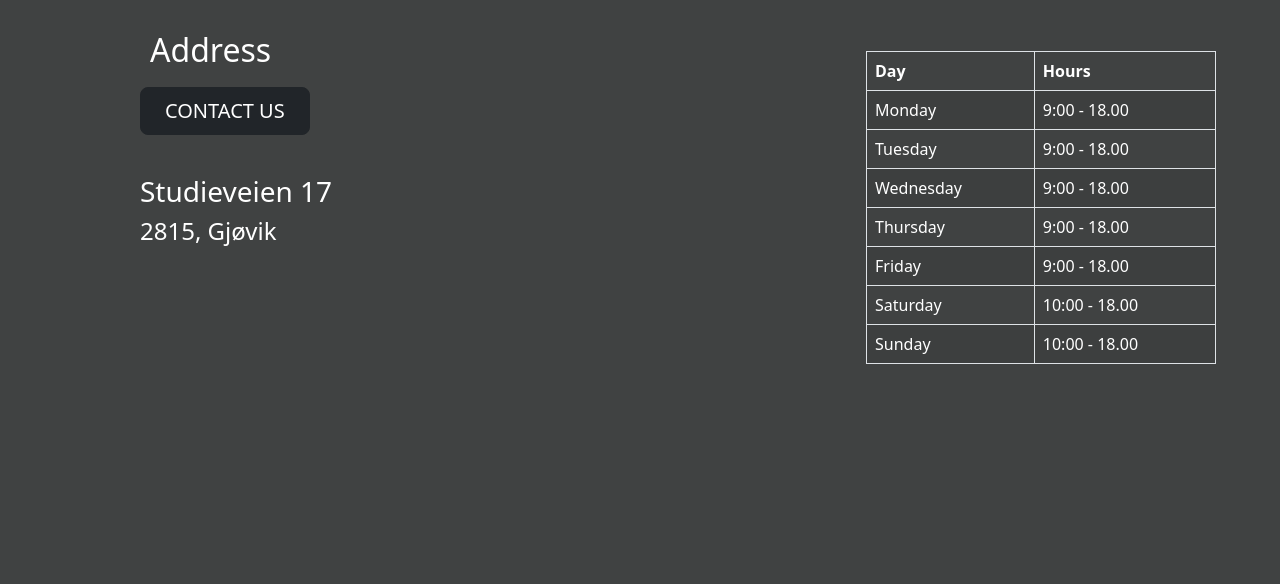
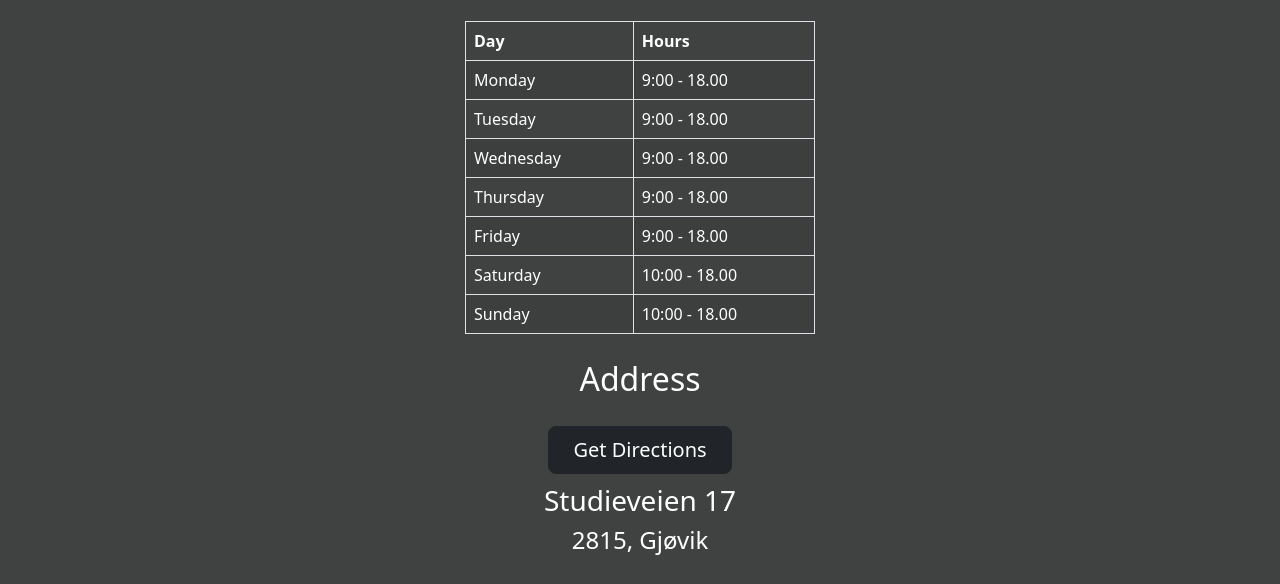
Before and after one commit to leooproYT/thc, a plain HTML site: page index.html in a window 1280 px wide. Shown: the part 1702-2286 px from the top of the page. Before the commit the page ends 2112 px from the top, so only its background shows below. Drawn offline with nearby package versions, Linux system fonts and the light colour scheme.

Commit message:
Add files via upload

```diff
--- a/index.html
+++ b/index.html
@@ -5,6 +5,9 @@
 <script src="https://cdn.jsdelivr.net/npm/bootstrap@5.2.1/dist/js/bootstrap.bundle.min.js"></script>
 <script src="https://cdn.jsdelivr.net/npm/@popperjs/core@2.11.6/dist/umd/popper.min.js"></script>
 <script src="https://cdn.jsdelivr.net/npm/bootstrap@5.2.1/dist/js/bootstrap.min.js"></script>
+
+    <title>The Holy Cross Brewing Society</title>
+     <link rel="icon" href="https://i.ibb.co/XSZLTNV/holy-cross.jpg">
 </head>
 
 <body>
@@ -66,7 +69,8 @@
 
 
 
-      <div class="" style="float: right; width: 30%; margin: 30px">
+   <div class="row d-flex justify-content-center">
+
   <table class="table table-striped table table-bordered" style="width:350px;">
   <thead class="thead">
     <th style="color: #ffff">Day</th>
@@ -103,32 +107,24 @@
     </tr>
   </tbody>
 </table>
-  </div>
 
-      <section class="address">
+ </div>
 
-        <div class="row">
+
+   <div class="text-center">
             <div class="address-col">
-                 <span>
+
                         <h2 style="color: #ffff; padding: 10px;">Address</h2>
-                    </span>
-                <div>
-
-                    <span>
-                        <a href=" https://instagram.com/the_holy_cross_brewing_society?igshid=YmMyMTA2M2Y="> <button type="button" class="btn btn-Dark btn-lg px-4 gap-3">CONTACT US</button></a>
-
-                    </span>
-                </div>
-                <div>
-                   <span>
+                 <a href="https://maps.app.goo.gl/cRLEXB9Qa1EHt6dc9"> <button type="button" class="btn btn-Dark btn-lg px-4 gap-3" style="margin: 10px">Get Directions</button></a>
+                  <span>
                         <h3 style="color: #ffff">Studieveien 17</h3>
                         <h4 style="color: #ffff">2815, Gjøvik</h4>
                     </span>
-                </div>
+
+
+
             </div>
-        </div>
-    </section>
-
+      </div>
 
 
 
```
Also changed, not shown: stylesheet.css (+8 -8 lines).
